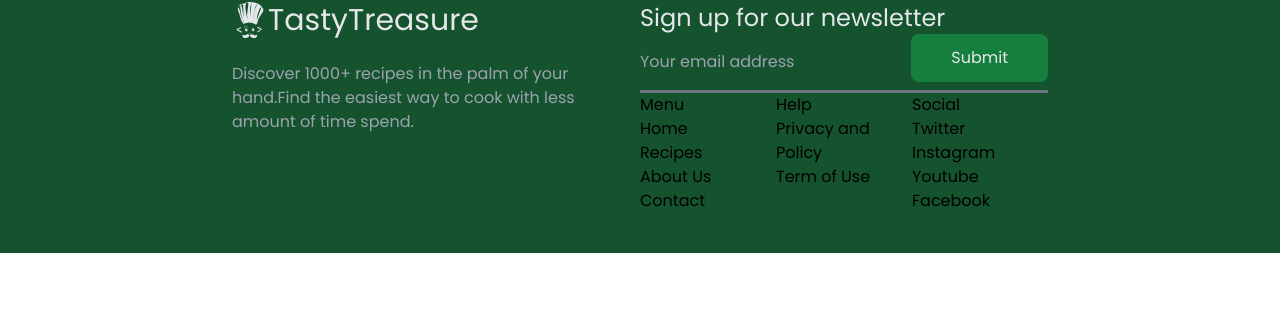
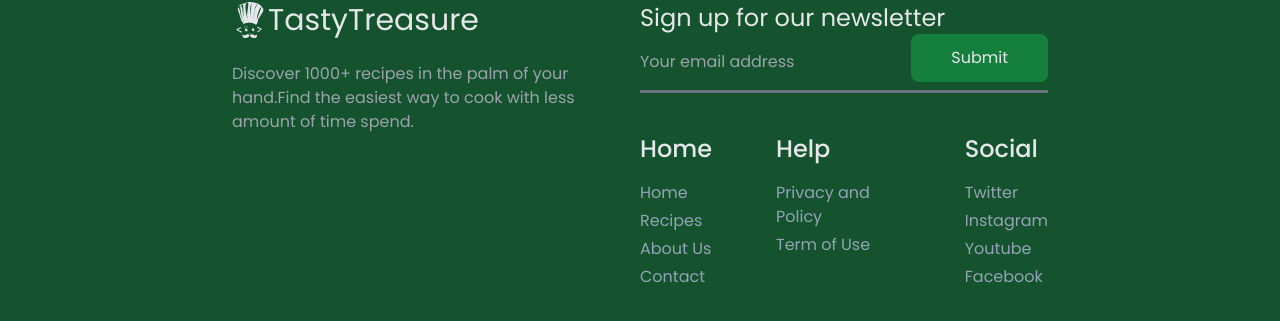
Before and after one commit to Dvin12/tasty-treasure, a React (Vite) app: page / in a window 1280 px wide. Shown: the part 1712-2033 px from the top of the page. Before the commit the page ends 1965 px from the top, so only its background shows below. Built offline with nearby package versions, Linux system fonts and the light colour scheme.

Commit message:
added some styling to the footer

```diff
--- a/src/components/Footer.jsx
+++ b/src/components/Footer.jsx
@@ -28,21 +28,27 @@ function Footer() {
                 Submit
               </button>
             </div>
-            <div className="grid grid-cols-3 w-full">
-              <ul>
-                Menu
+            <div className="grid grid-cols-3   my-10 text-slate-400  ">
+              <ul className="flex flex-col gap-1 ">
+                <span className="text-2xl font-medium text-gray-200 mb-3">
+                  Home
+                </span>
                 <li>Home</li>
                 <li>Recipes</li>
                 <li>About Us</li>
                 <li>Contact</li>
               </ul>
-              <ul>
-                Help
+              <ul className="justify-self-center flex flex-col gap-1">
+                <span className="text-2xl text-gray-200 mb-3 font-medium ">
+                  Help
+                </span>
                 <li>Privacy and Policy</li>
                 <li>Term of Use</li>
               </ul>
-              <ul>
-                Social
+              <ul className="justify-self-end flex flex-col gap-1">
+                <span className="text-2xl text-gray-200  mb-3 font-medium ">
+                  Social
+                </span>
                 <li>Twitter</li>
                 <li>Instagram</li>
                 <li>Youtube</li>
```
